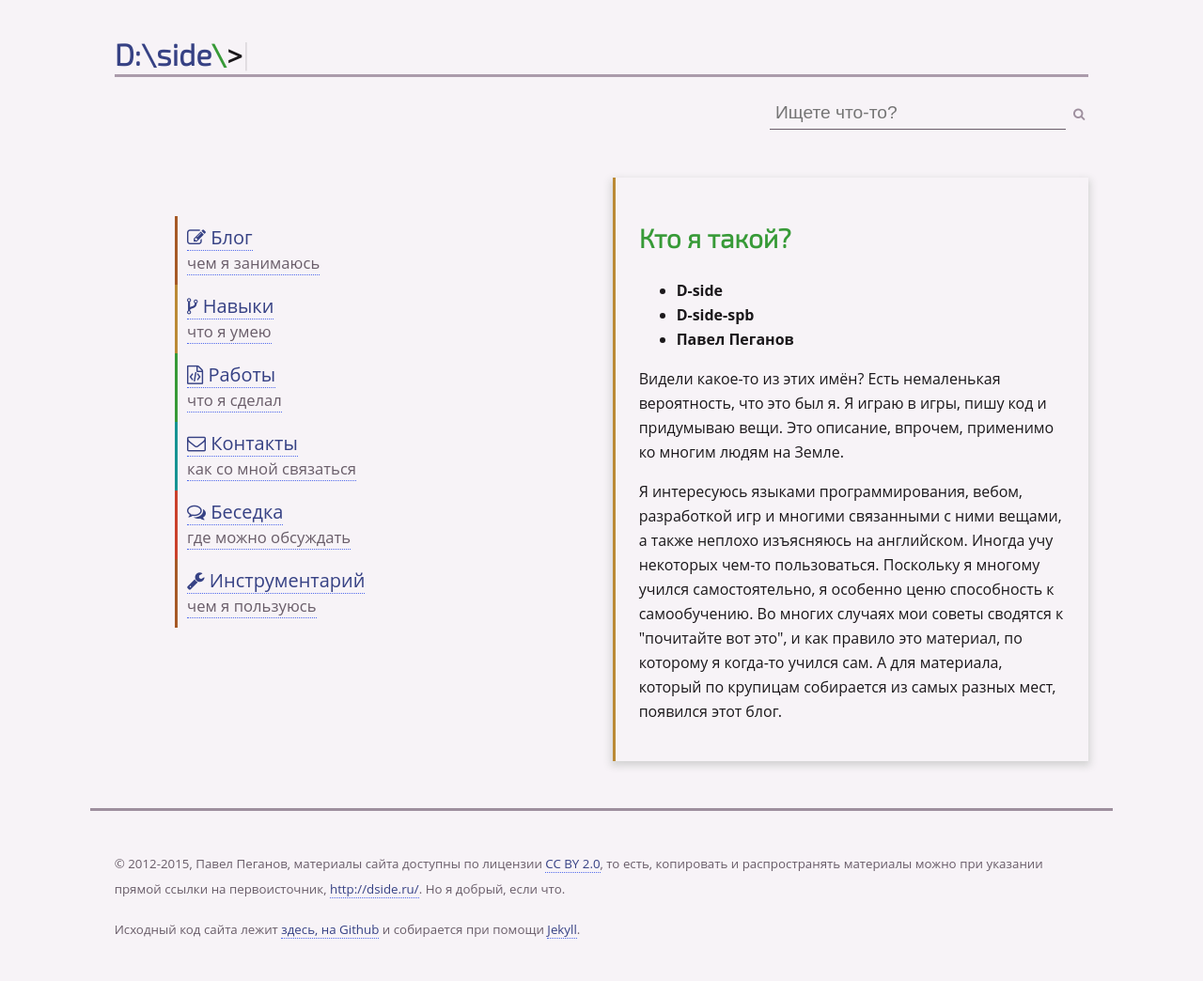
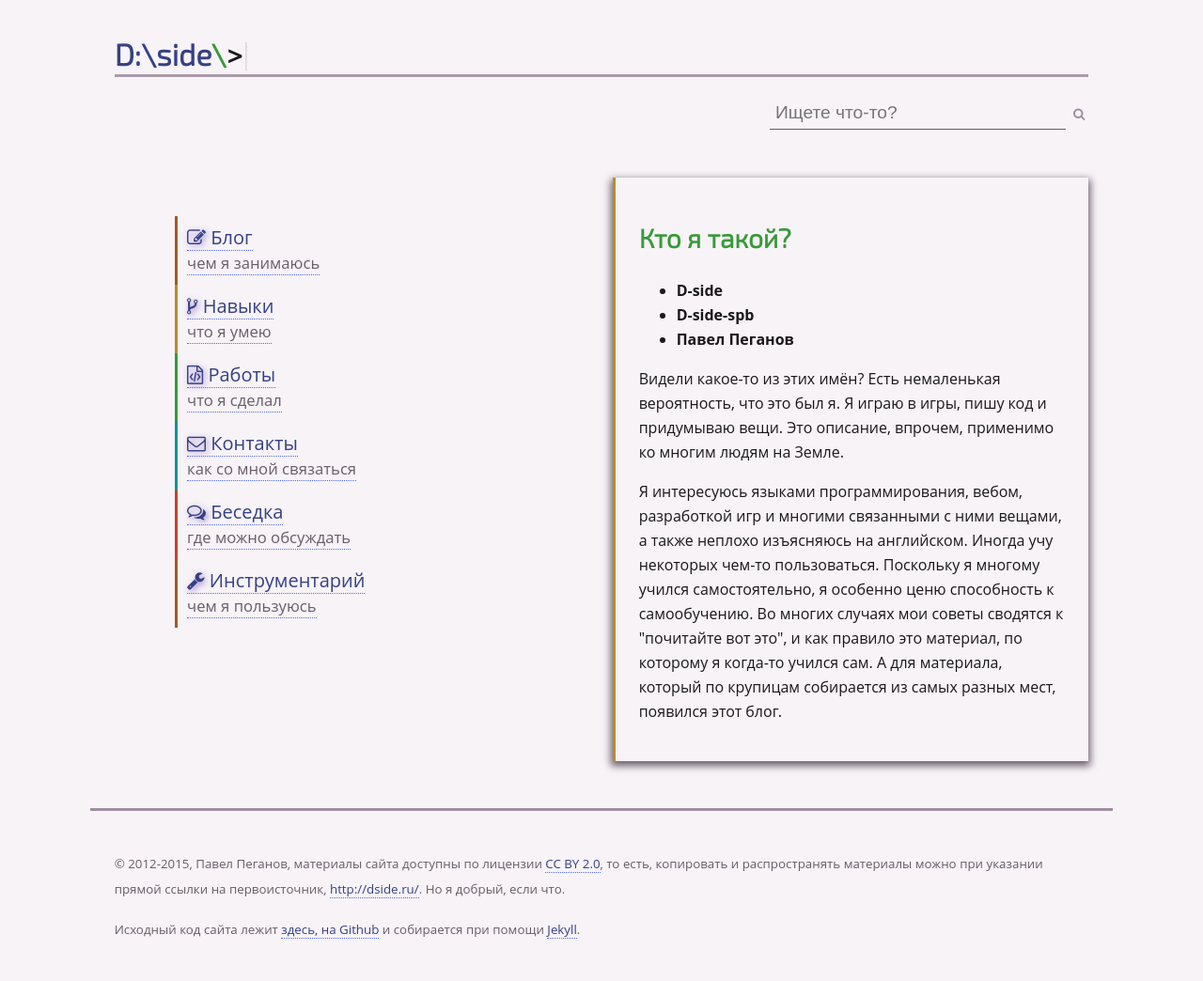
Before and after one commit to D-side/d-side.github.io, a Jekyll site: the page built from index.html, in a window 1280 px wide. Shown: the whole page at 94% size. Built offline with Jekyll 4.4.1, drawn with Linux system fonts in a browser that asks for light colours; nearby versions of some CDN libraries; library files that are not in the unit come from our copies.

Commit message:
Minor style theming fix

```diff
--- a/assets/paper.sass
+++ b/assets/paper.sass
@@ -54,6 +54,13 @@
     &.disabled
       color: $theme02
 
+kbd
+  font-size: 0.85em
+  display: inline-block
+  margin: 0.1em
+  padding: 0 0.3em
+  background-color: $theme0A
+
 time
   $imprint-color: mix($theme0C, $theme05)
   font-family: "Exo 2"
@@ -64,7 +71,7 @@
 
 .post
   +pad
-  box-shadow: 0 .2em .5em .1em lightgray
+  box-shadow: 0 .2em .5em .1em $theme05
   border-left: 3px solid
   margin-bottom: flex-gutter()
 
@@ -84,8 +91,9 @@
   & > li
     display: inline-block
     margin-right: 0.3em
-    .fa.fa-tag
-      text-shadow: .1em .1em .2em darken($theme0E, 30)
+
+.fa
+  text-shadow: .1em .1em .3em transparentize($theme0E, 0.3)
 
 ul.menu
   list-style-type: none
```
